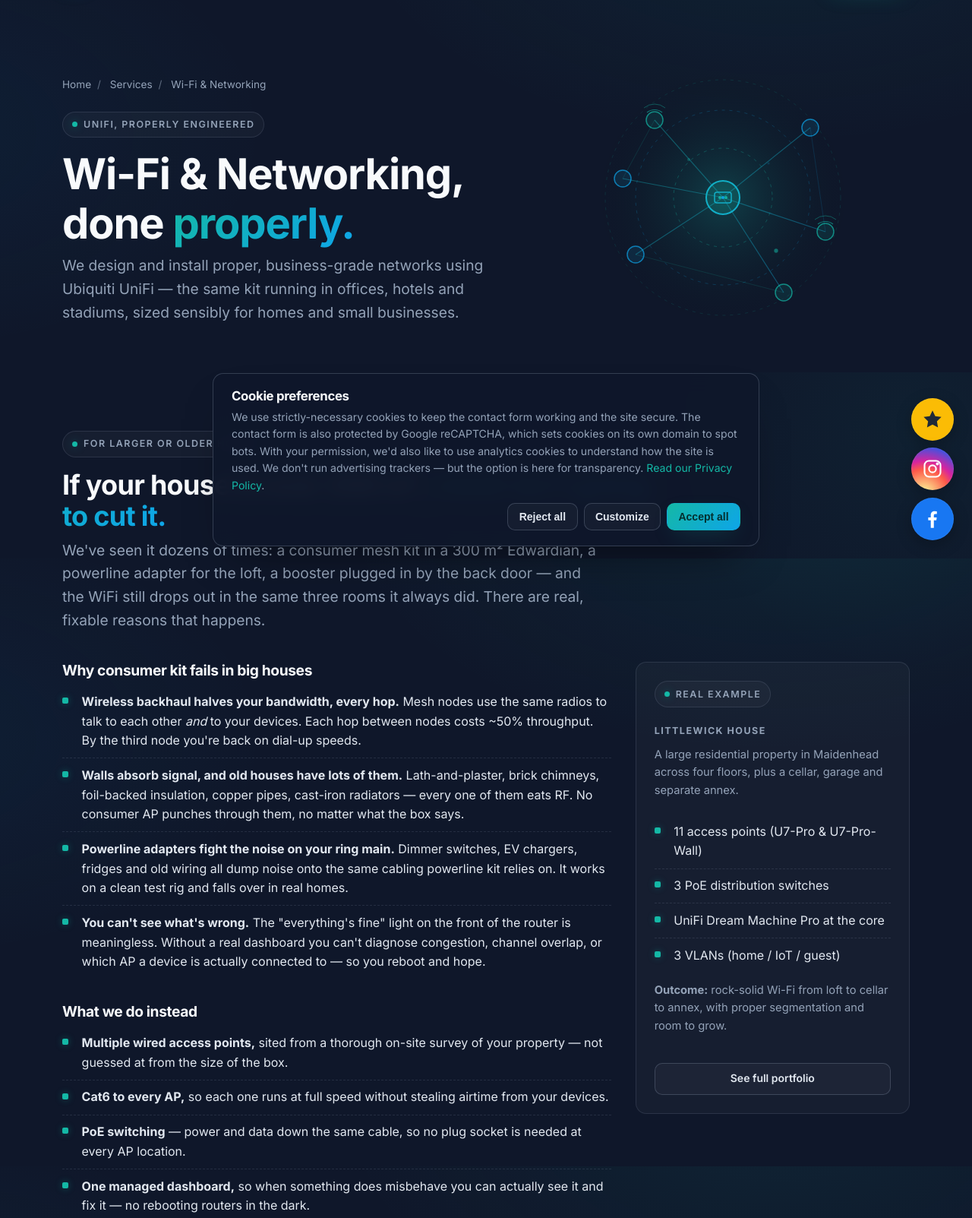
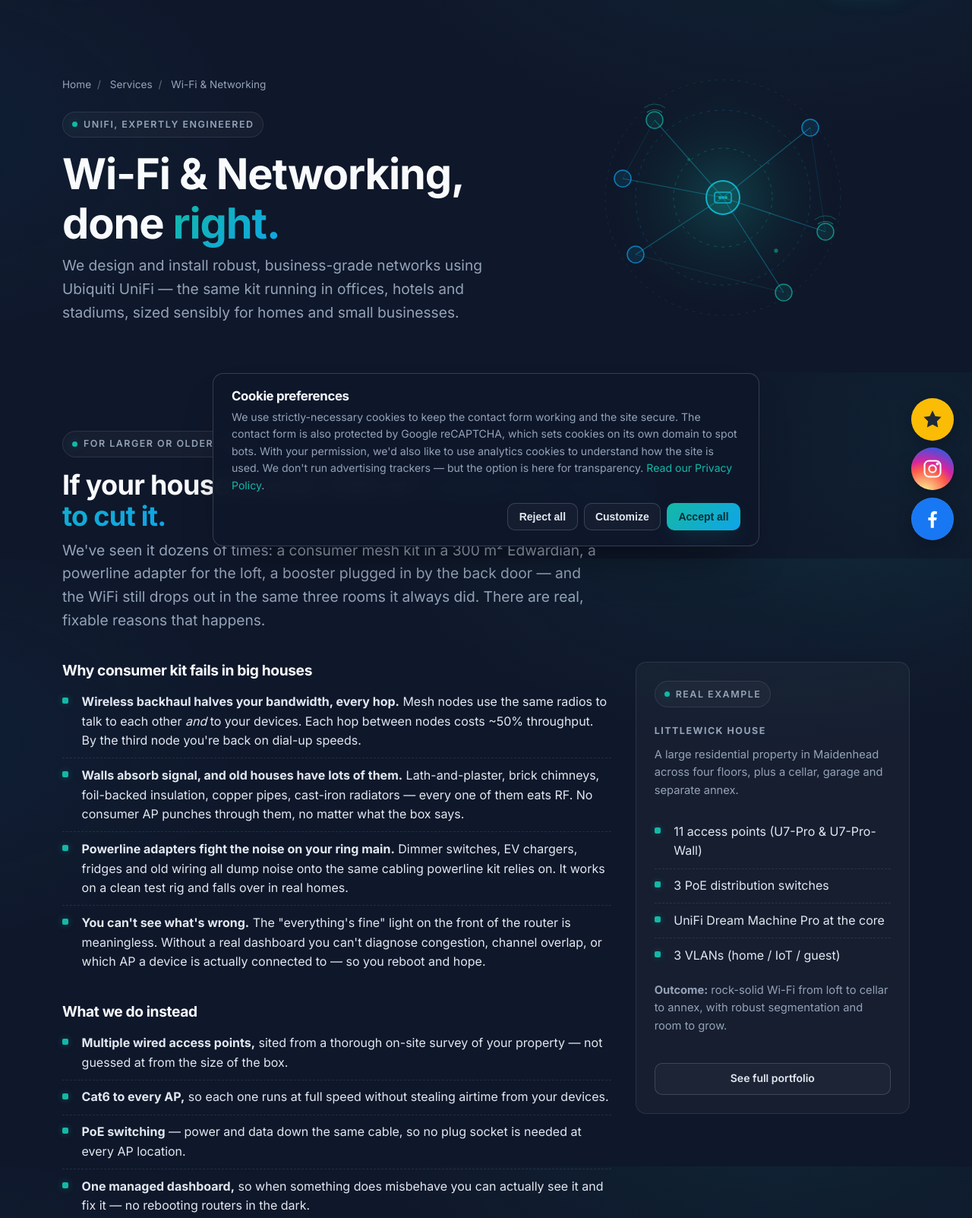
Before and after one commit to Comm4nd0/luma-tech-solutions, a Django app: page /services/networking/ in a window 1280 px wide. Shown: the part 65-1668 px from the top of the page at 76% size. Run offline with Django 5.2, Linux system fonts and the light colour scheme.

Commit message:
copy: replace 'proper/properly' with more professional alternatives
Sweeps marketing copy across views.py, service pages, area pages and
home/about/careers — 'proper' → 'robust/professional/business-grade/
commercial-grade/expertly-engineered' depending on context,
'done properly' → 'done right'.

Blog posts seeded via migrations still contain the old wording; those
live in the DB and would need a separate API patch pass.

```diff
--- a/core/views.py
+++ b/core/views.py
@@ -452,7 +452,7 @@ CASE_STUDIES = [
             "3× PoE Switches",
             "VLAN segmentation",
         ],
-        "outcome": "Rock-solid Wi-Fi from loft to cellar to annex, with proper network segmentation and room to grow.",
+        "outcome": "Rock-solid Wi-Fi from loft to cellar to annex, with robust network segmentation and room to grow.",
         "featured": True,
     },
     {
@@ -613,7 +613,7 @@ FAQS_SECURITY = [
     {
         "q": "Do the cameras work in the dark?",
         "a": (
-            "Yes. The cameras we install have proper infrared night vision "
+            "Yes. The cameras we install have high-quality infrared night vision "
             "and (on most models) low-light colour modes. On-device AI "
             "tells person from vehicle from package, so your phone only "
             "buzzes for things that matter."
@@ -707,7 +707,7 @@ FAQS_AI_CAMERAS = [
             "one. For households where someone needs reliable fall or "
             "medical-emergency response, we'll happily build a "
             "monitoring system for peace of mind — and we'll insist you "
-            "pair it with a proper telecare device (a Lifeline pendant "
+            "pair it with a dedicated telecare device (a Lifeline pendant "
             "or equivalent) for the medical side."
         ),
     },
@@ -722,7 +722,7 @@ JOB_ROLES = [
         "summary": "Design and deploy UniFi networks for homes and small businesses across the Thames Valley.",
         "responsibilities": [
             "Plan and install UniFi Wi-Fi, switching and gateway kit on residential and small-business sites",
-            "Configure VLANs, firewall rules, guest networks and Protect CCTV — properly segmented, properly documented",
+            "Configure VLANs, firewall rules, guest networks and Protect CCTV — carefully segmented, thoroughly documented",
             "Commission, label and hand-over networks with clean as-built documentation",
             "Triage and resolve client issues remotely (UniFi Site Manager) and on-site",
         ],
@@ -793,7 +793,7 @@ def home(request):
             active="home",
             page_title="Wi-Fi Installation Marlow, CCTV & IT Support | Luma Tech",
             page_description=(
-                "Marlow-based engineer for proper UniFi Wi-Fi, CCTV and "
+                "Marlow-based engineer for business-grade UniFi Wi-Fi, CCTV and "
                 "smart-home installation across Marlow, Maidenhead, Henley "
                 "and the Thames Valley. Fixed-price quotes, no mesh."
             ),
@@ -949,7 +949,7 @@ def service_ai_cameras(request):
             active="services",
             page_title="AI Camera Systems — ANPR, Smart CCTV, Privacy-First | Luma Tech",
             page_description=(
-                "AI cameras done properly across Marlow, Maidenhead, "
+                "AI cameras done right across Marlow, Maidenhead, "
                 "Henley and the Thames Valley. ANPR for construction "
                 "sites, smart home & family monitoring, scheduled and "
                 "geofenced recording. Footage stays on your kit."
--- a/templates/about.html
+++ b/templates/about.html
@@ -6,7 +6,7 @@
     <span class="eyebrow"><span class="dot"></span>About</span>
     <h1>One engineer, every service, <span class="gradient">a single accountable name.</span></h1>
     <p class="lede">
-      We bring properly-engineered technology to homes and small businesses
+      We bring expertly-engineered technology to homes and small businesses
       across {{ SITE_REGION }} — Marlow, Maidenhead, Henley-on-Thames and the
       wider Thames Valley — without the corporate overhead, the buzzwords,
       or the "raise a ticket" dance.
--- a/templates/areas/beaconsfield.html
+++ b/templates/areas/beaconsfield.html
@@ -28,7 +28,7 @@
           Beaconsfield has some of the largest detached homes in the
           Thames Valley — and a tight, old town centre full of period
           properties. Both are notoriously hard to cover with consumer
-          mesh kit. We design properly engineered UniFi networks that
+          mesh kit. We design expertly engineered UniFi networks that
           reach every room, every outbuilding, and the bottom of the
           garden.
         </p>
--- a/templates/areas/henley.html
+++ b/templates/areas/henley.html
@@ -29,7 +29,7 @@
           Valley to put Wi-Fi into — Georgian and Victorian stock along
           the river, double-skin stone walls, and bigger detached
           properties out toward Remenham, Hambleden and Mill End.
-          Consumer mesh kit doesn't stand a chance. We engineer proper
+          Consumer mesh kit doesn't stand a chance. We engineer robust
           networks that just work.
         </p>
       </div>
@@ -59,7 +59,7 @@
           We've engineered networks for both ends of that spectrum —
           from a four-bed Georgian on Hart Street to larger detacheds
           out by the regatta course — and the answer is rarely "buy a
-          bigger mesh kit". It's wired access points, sized properly,
+          bigger mesh kit". It's wired access points, sized correctly,
           fed by Cat6, on one managed dashboard.
         </p>
 
--- a/templates/areas/maidenhead.html
+++ b/templates/areas/maidenhead.html
@@ -28,7 +28,7 @@
           Maidenhead has a lot of larger detached properties — Furze Platt,
           Boyn Hill, Cox Green, Bray and Holyport — and a stock of period
           stone and brick around the High Street. Both punish consumer
-          mesh kit. We engineer proper, business-grade networks that just
+          mesh kit. We engineer robust, business-grade networks that just
           work, from the loft to the bottom of the garden.
         </p>
       </div>
--- a/templates/areas/marlow.html
+++ b/templates/areas/marlow.html
@@ -48,7 +48,7 @@
           town centre — Marlow itself, Bourne End, Little Marlow, Marlow
           Bottom, and across the bridge into Bisham. Being local matters
           for the things that consumer-kit installers and big national
-          chains don't do well: walking the property properly before
+          chains don't do well: walking the property thoroughly before
           quoting, turning up the same week when something stops working,
           and knowing the kind of building you're working in before you
           start drilling holes.
--- a/templates/careers.html
+++ b/templates/careers.html
@@ -11,7 +11,7 @@
     <span class="eyebrow"><span class="dot"></span>Careers</span>
     <h1><span class="gradient">We're hiring.</span></h1>
     <p class="lede">
-      Luma Tech is growing. We design and install proper UniFi networks for
+      Luma Tech is growing. We design and install professional UniFi networks for
       homes and small businesses across Marlow, Maidenhead, Henley and the
       wider Thames Valley — and we're looking for talented people to join
       the team.
--- a/templates/home.html
+++ b/templates/home.html
@@ -135,7 +135,7 @@
         </div>
       </div>
       <div class="panel">
-        <h4>What proper coverage looks like</h4>
+        <h4>What real coverage looks like</h4>
         <p>Multiple wired access points, sized and sited from a real survey of <em>your</em> property — not guessed at from the size of the box. PoE down the same Cat6 cable, so no plug socket needed at every mount. One managed dashboard. No cloud lock-in. No mesh.</p>
       </div>
     </div>
--- a/templates/services/ai_cameras.html
+++ b/templates/services/ai_cameras.html
@@ -171,7 +171,7 @@
           mobility lives, we'll happily build a system to give carers
           and family peace of mind &mdash; but we'll be straight with you
           up front: a camera is not a fall-alarm and not a medical
-          device. Pair it with proper telecare (a Lifeline pendant or
+          device. Pair it with dedicated telecare (a Lifeline pendant or
           equivalent) for the medical-emergency side of things, and the
           camera does what it's good at: showing you, calmly, that
           everything is fine.
--- a/templates/services/automation.html
+++ b/templates/services/automation.html
@@ -59,7 +59,7 @@
         <div class="grid grid-2">
           <div class="card card-glow fade-in">
             <h3>The brain</h3>
-            <p>A dedicated smart-home hub — purpose-built hardware with proper storage and encrypted off-site backups. The thing that runs your house deserves better than a hobby board with a flaky memory card.</p>
+            <p>A dedicated smart-home hub — purpose-built hardware with enterprise storage and encrypted off-site backups. The thing that runs your house deserves better than a hobby board with a flaky memory card.</p>
           </div>
           <div class="card card-glow fade-in">
             <h3>Wireless protocols</h3>
@@ -77,7 +77,7 @@
 
         <h3 class="mt-4">AI assistants that don't phone home</h3>
         <p>
-          Voice control, done properly. Home Assistant's Assist runs
+          Voice control, done right. Home Assistant's Assist runs
           speech recognition, language understanding and the response
           itself — all on the box in your house. You can ask "turn off
           everything upstairs", "is the back door locked?", "set the
--- a/templates/services/development.html
+++ b/templates/services/development.html
@@ -65,7 +65,7 @@
         <ul class="bullets">
           <li><strong>Marketing websites</strong> with a CMS, contact forms and SEO baked in.</li>
           <li><strong>Web applications</strong> — custom dashboards, internal tooling, customer portals.</li>
-          <li><strong>Mobile apps</strong> for iOS and Android, with proper App Store submission and CI.</li>
+          <li><strong>Mobile apps</strong> for iOS and Android, with full App Store submission and CI.</li>
           <li><strong>Integrations</strong> — Stripe, Mailchimp, HubSpot, anything with an API.</li>
           <li><strong>Bespoke software</strong> for SMEs replacing a tangle of spreadsheets.</li>
           <li><strong>AI features</strong> — LLM-powered search, summarisation, intake forms and assistants, built into your own product.</li>
@@ -75,7 +75,7 @@
         <p>
           More clients want LLM-powered features inside their own apps —
           document summarisation, smart intake forms, search-over-our-own-docs,
-          drafting and triage. We build those properly: with cost,
+          drafting and triage. We build those carefully: with cost,
           privacy and accuracy as design constraints, against the model
           that fits the job rather than whichever one is on a billboard
           this month.
--- a/templates/services/networking.html
+++ b/templates/services/networking.html
@@ -8,10 +8,10 @@
     <div class="service-hero-inner">
       <div>
         {% include 'partials/_breadcrumbs.html' with crumbs=breadcrumbs %}
-        <span class="eyebrow"><span class="dot"></span>UniFi, properly engineered</span>
-        <h1>Wi-Fi & Networking, done <span class="gradient">properly.</span></h1>
+        <span class="eyebrow"><span class="dot"></span>UniFi, expertly engineered</span>
+        <h1>Wi-Fi & Networking, done <span class="gradient">right.</span></h1>
         <p class="lede">
-          We design and install proper, business-grade networks using
+          We design and install robust, business-grade networks using
           Ubiquiti UniFi — the same kit running in offices, hotels and
           stadiums, sized sensibly for homes and small businesses.
         </p>
@@ -76,7 +76,7 @@
           <li>UniFi Dream Machine Pro at the core</li>
           <li>3 VLANs (home / IoT / guest)</li>
         </ul>
-        <p style="margin-top:.75rem;"><strong>Outcome:</strong> rock-solid Wi-Fi from loft to cellar to annex, with proper segmentation and room to grow.</p>
+        <p style="margin-top:.75rem;"><strong>Outcome:</strong> rock-solid Wi-Fi from loft to cellar to annex, with robust segmentation and room to grow.</p>
         <a href="{% url 'portfolio' %}" class="btn btn-ghost btn-sm" style="margin-top:1rem;">See full portfolio</a>
       </aside>
     </div>
@@ -168,5 +168,5 @@
 
 {% include 'partials/_faqs.html' with faqs=faqs %}
 
-{% include 'partials/_cta_banner.html' with cta_title='Wi-Fi giving you grief?' cta_copy='Tell us the rough shape of your property and what you want it to do — we will tell you, honestly, whether it is a small tweak or a proper rebuild. Free site survey, fixed-price quote on one page.' cta_source='service-networking-bottom' %}
+{% include 'partials/_cta_banner.html' with cta_title='Wi-Fi giving you grief?' cta_copy='Tell us the rough shape of your property and what you want it to do — we will tell you, honestly, whether it is a small tweak or a full rebuild. Free site survey, fixed-price quote on one page.' cta_source='service-networking-bottom' %}
 {% endblock %}
--- a/templates/services/security.html
+++ b/templates/services/security.html
@@ -73,7 +73,7 @@
 
         <h2 class="mt-4">Access control</h2>
         <p>
-          For businesses and shared sites we install proper access
+          For businesses and shared sites we install commercial-grade access
           control — door readers, phone-based unlocks and tap-to-enter
           cards, all on the same dashboard as your network and CCTV.
         </p>
@@ -99,7 +99,7 @@
 
         <h2 class="mt-4">Smart locks</h2>
         <p>
-          Keyless entry done properly, integrated with the rest of the
+          Keyless entry done right, integrated with the rest of the
           system rather than as a vendor island.
         </p>
         <ul class="bullets">
@@ -124,7 +124,7 @@
           <li><strong>For businesses: every cable port authenticated</strong> — an unknown laptop plugged into an empty socket gets exactly nothing.</li>
         </ul>
 
-        <h2 class="mt-4">Camera placement, done properly</h2>
+        <h2 class="mt-4">Camera placement, done right</h2>
         <p>
           Cameras are easy to mount, hard to <em>place</em>. Before we drill,
           we walk the property, sketch coverage zones, check sightlines and
```
